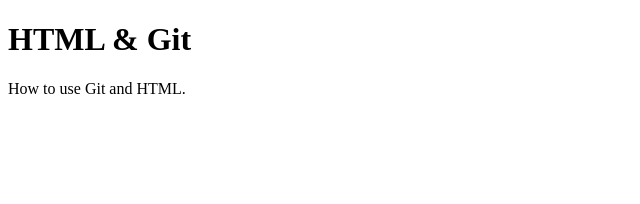
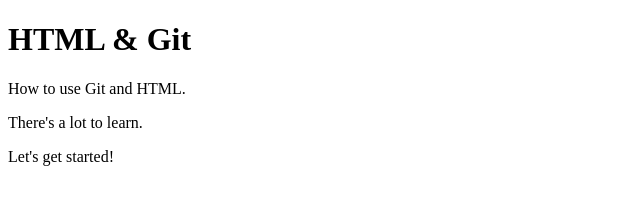
Before and after one commit to lrgeorge27/Git-HTML, a plain HTML site: page index.html in a window 1280 px wide. Shown: the whole page, without its empty margins (0-640 px from the left). Drawn offline with Linux system fonts and the light colour scheme.

Commit message:
add js and updated all files.

```diff
--- a/index.html
+++ b/index.html
@@ -9,5 +9,7 @@
 <body>
     <h1>HTML & Git</h1>
     <p>How to use Git and HTML.</p>
+    <p>There's a lot to learn.</p>
+    <p>Let's get started!</p>
 </body>
 </html>
--- /dev/null
+++ b/js/script.js
@@ -0,0 +1 @@
+console.log("hello");
--- a/style.css
+++ b/style.css
@@ -1,3 +1,5 @@
 body{
     background-color: light blue;
+    font: cursive;
+    text-align: center;
 }
```
